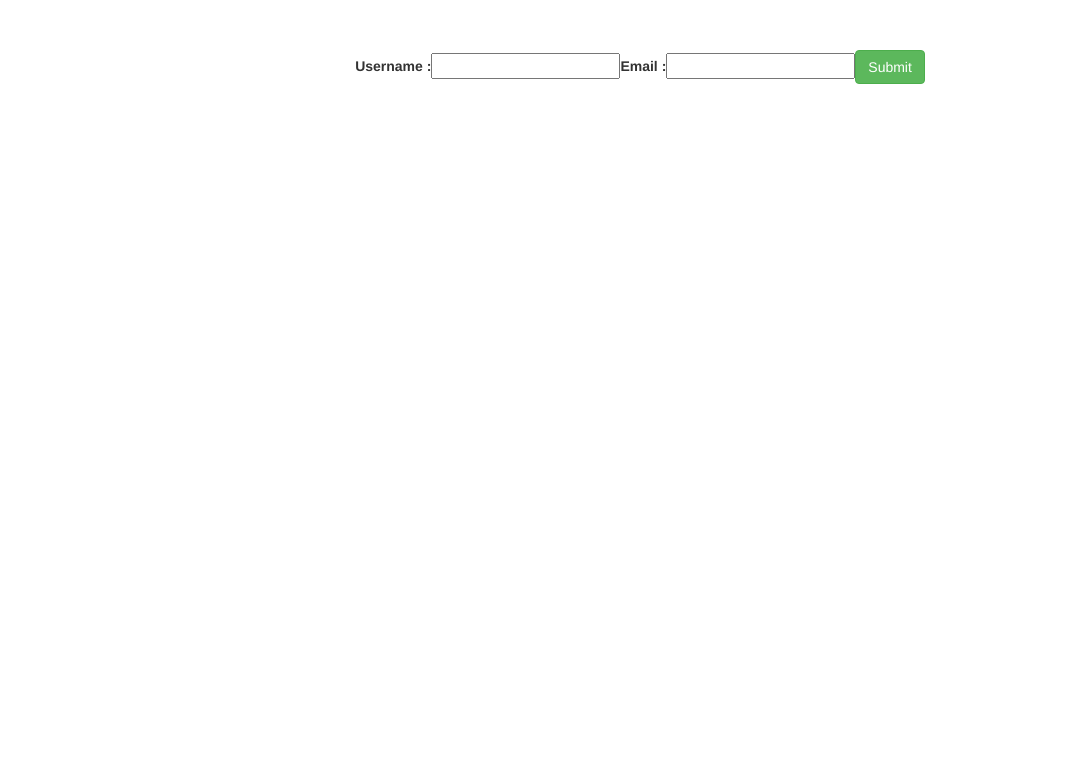
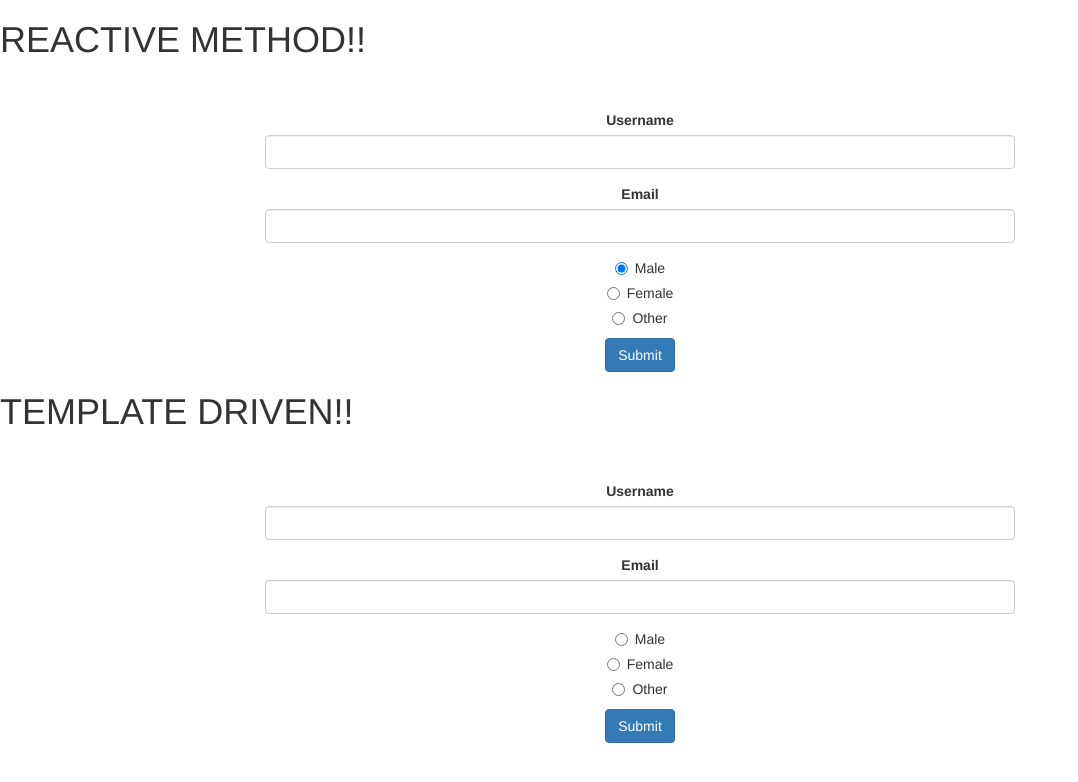
Before and after one commit to AryamannNingombam/LearningAngular, an Angular app in the folder courseproject2/: page / in a window 1280 px wide. Shown: the top 782 px of the page, without its empty margins (0-1078 px from the left). Built offline with nearby package versions, Linux system fonts and the light colour scheme.

Commit message:
Added Validators

```diff
--- a/courseproject2/src/app/app.component.html
+++ b/courseproject2/src/app/app.component.html
@@ -6,23 +6,91 @@
     </div>
   </div>
 </div> -->
+<h1>REACTIVE METHOD!!</h1>
+<div class="container">
+  <div class="row">
+    <div class="col-xs-12 col-sm-10 col-md-8 col-sm-offset-1 col-md-offset-2">
+      <form [formGroup]="signUpForm" (ngSubmit)="onSubmit()">
+        <div formGroupName="userData">
+          <div class="form-group">
+            <label for="username">Username</label>
+            <input
+              type="text"
+              id="username"
+              formControlName="username"
+              class="form-control">
+              <span class="help-block"
+              *ngIf="!signUpForm.get('userData.username').valid && signUpForm.get('userData.username').touched">Please Enter A Valid Username!</span>
+          </div>
+          <div class="form-group">
+            <label for="email">Email</label>
+            <input
+              type="text"
+              id="email"
+              formControlName="email"
+              class="form-control">
+          </div>
+        </div>
+        <div class="radio" *ngFor="let gender of genders">
+          <label>
+            <input
+              type="radio"
+              formControlName="gender"
+              [value]="gender">{{ gender }}
+          </label>
+        </div>
+        <button class="btn btn-primary" type="submit">Submit</button>
+      </form>
+    </div>
+  </div>
+</div>
 
+
+<h1>TEMPLATE DRIVEN!!</h1>
 
 <div class="container">
   <div class="row">
-    <div class="col-md-12">
-      <form (ngSubmit)="onSubmit()" #f= "ngForm">
+    <div class="col-xs-12 col-sm-10 col-md-8 col-sm-offset-1 col-md-offset-2">
+      <form #f="ngForm" (ngSubmit)="onSubmitTD()">
+        <div class="form-group">
+          <label for="username">Username</label>
+          <input
+            type="text"
+            id="username1"
+            name = "username1"
+            ngModel
+            required
+            #username="ngModel"
+            class="form-control">
+            <span class="help-block"
+            *ngIf="!username.valid && username.touched">Please Enter A Valid Username!</span>
+        </div>
+        <div class="form-group">
+          <label for="email">Email</label>
+          <input
+            type="text"
+            id="email1"
+           ngModel
+           name='email1'
+           #email = "ngModel"
+           email
+          required
+           class="form-control">
+        </div>
+        <span class="help-box" *ngIf="!email.valid && email.touched">Please Enter A Valid Email!</span>
+        <div class="radio" *ngFor="let gender of genders">
+          <label>
+            <input
+              type="radio"
 
-        <label for="username">Username : </label>
-          <input type="text" ngModel id="username" name="username" required>
-          <label for="email">Email : </label>
-          <input type="email" ngModel id="email" name="email" ngModel email required>
-
-          <button class="btn btn-success" type="submit">Submit</button>
+              [value]="gender"
+              ngModel
+              name ="gender1"
+              >{{ gender }}
+          </label>
+        </div>
+        <button class="btn btn-primary" type="submit">Submit</button>
       </form>
     </div>
-
   </div>
-
-
 </div>
--- a/courseproject2/src/app/app.component.ts
+++ b/courseproject2/src/app/app.component.ts
@@ -1,14 +1,9 @@
 import { Component, OnInit, OnDestroy, ElementRef, ViewChild } from '@angular/core';
 import { ActivateService } from './test-component/user/user-activate.service';
 import { Subscription } from 'rxjs';
-import { NgForm, NgModel, NgModelGroup, FormGroup, FormControl } from '@angular/forms';
-interface userData {
-  username: string,
-  email: string,
-  secretQuestion: string,
-  answer: string,
-  gender  : string
-}
+import { NgForm, NgModel,
+   NgModelGroup, FormGroup, FormControl, Validators } from '@angular/forms';
+
 
 @Component({
   selector: 'app-root',
@@ -18,10 +13,11 @@
 export class AppComponent implements OnInit, OnDestroy {
   signUpForm: FormGroup;
   genders = ['Male', 'Female', 'Other'];
+   @ViewChild('f') formTDData : FormData;
 
-  @ViewChild('f') f: NgForm;
+
   constructor(private activationService: ActivateService) {
-    console.log('In');
+
    }
 
   ngOnInit() {
@@ -31,8 +27,12 @@
    // })
     //Delete This
     this.signUpForm  = new FormGroup({
-         'username' : new FormControl(null),
-         'email' : new FormControl(null),
+      'userData' : new FormGroup({
+        'username' : new FormControl(null,[Validators.required]),
+        'email' : new FormControl(null,[Validators.required,Validators.email]),
+      })
+      ,
+
          'gender' : new FormControl('Male'),
 
 
@@ -44,11 +44,15 @@
     //this.mySubject.unsubscribe()
   }
   onSubmit() {
-    console.log(this.f);
+    console.log('Submitted Reactive.');
+    console.log(this.signUpForm);
 
 
 
-
+  }
+  onSubmitTD(){
+      console.log('Submitted TD.');
+      console.log(this.formTDData);
   }
 
 
```
